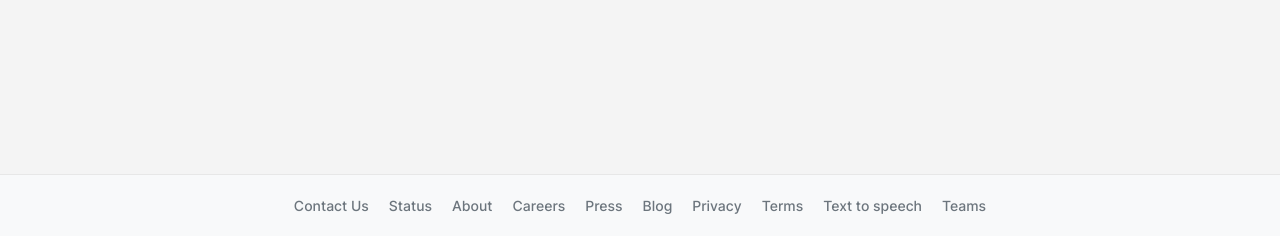
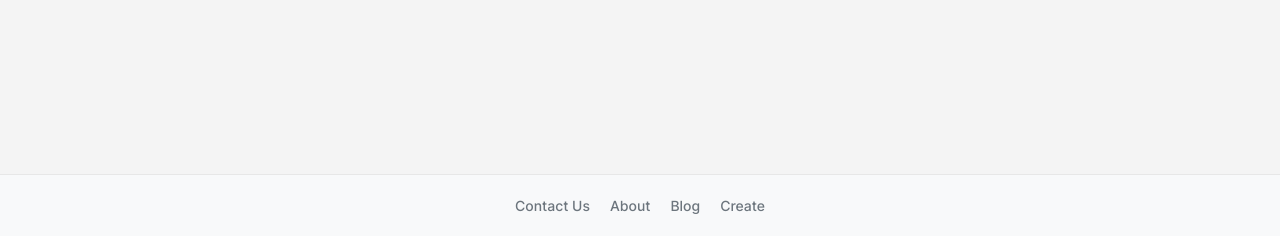
Before and after one commit to JivinVarghese/BotanicStories, a Django app: page /about/ in a window 1280 px wide. Shown: the part 564-800 px from the top of the page. Run offline with Django 5.2, Linux system fonts and the light colour scheme; some libraries are stand-ins or nearby versions; some web fonts are replaced.

Commit message:
Final commit with neccessary changes

```diff
--- a/myapp/templates/base.html
+++ b/myapp/templates/base.html
@@ -180,15 +180,9 @@
     <footer class="footer">
         <div class="footer-links">
             <a href="{% url 'contact' %}">Contact Us</a>
-            <a href="#">Status</a>
             <a href="{% url 'about' %}">About</a>
-            <a href="#">Careers</a>
-            <a href="#">Press</a>
-            <a href="#">Blog</a>
-            <a href="#">Privacy</a>
-            <a href="#">Terms</a>
-            <a href="#">Text to speech</a>
-            <a href="#">Teams</a>
+            <a href="{% url 'home' %}">Blog</a>
+            <a href="{% url 'create_post' %}">Create</a>
         </div>
     </footer>
 
--- a/myapp/views.py
+++ b/myapp/views.py
@@ -169,7 +169,7 @@ def create_post(request):
     return render(request, 'create_post.html', {'form': form})
 
 
-@login_required
+# @login_required
 def view_post(request, post_id):
     form = CommentForm(request.POST or None)
     if request.method == 'POST' and form.is_valid():
@@ -360,7 +360,7 @@ def delete_comment(request, post_id, comment_id):
     if request.user == comment.user:
         if request.method == 'POST':
             comment.delete()
-            messages.success(request, 'Comment deleted successfully.')
+            # messages.success(request, 'Comment deleted successfully.')
             # decrement the count of comments
             # add last comment
             request.session['comments_count'] -= 1
@@ -381,7 +381,7 @@ def edit_comment(request, post_id, comment_id):
         form = CommentForm(request.POST, instance=comment)
         if form.is_valid():
             form.save()
-            messages.success(request, 'Comment updated successfully')
+            # messages.success(request, 'Comment updated successfully')
             return redirect('view_post', post_id=post_id)
         else:
             messages.error(request, 'There was an error updating your comment')
```
Also changed, not shown: post_images/post_images/pexels-andiravsanjani-1915182.jpg (added), post_images/post_images/pexels-andrew-carter-798361805-23103377.jpg (added), post_images/post_images/pexels-pixabay-46164.jpg (added), post_images/profile_pics/JIVIN_IMAGE.jpg (added), post_images/profile_pics/JIVIN_IMAGE_OErWYfC.jpg (added), post_images/profile_pics/profile-pic_1.png (added), post_images/profile_pics/profile-pic_2.png (added), 1 other file.
